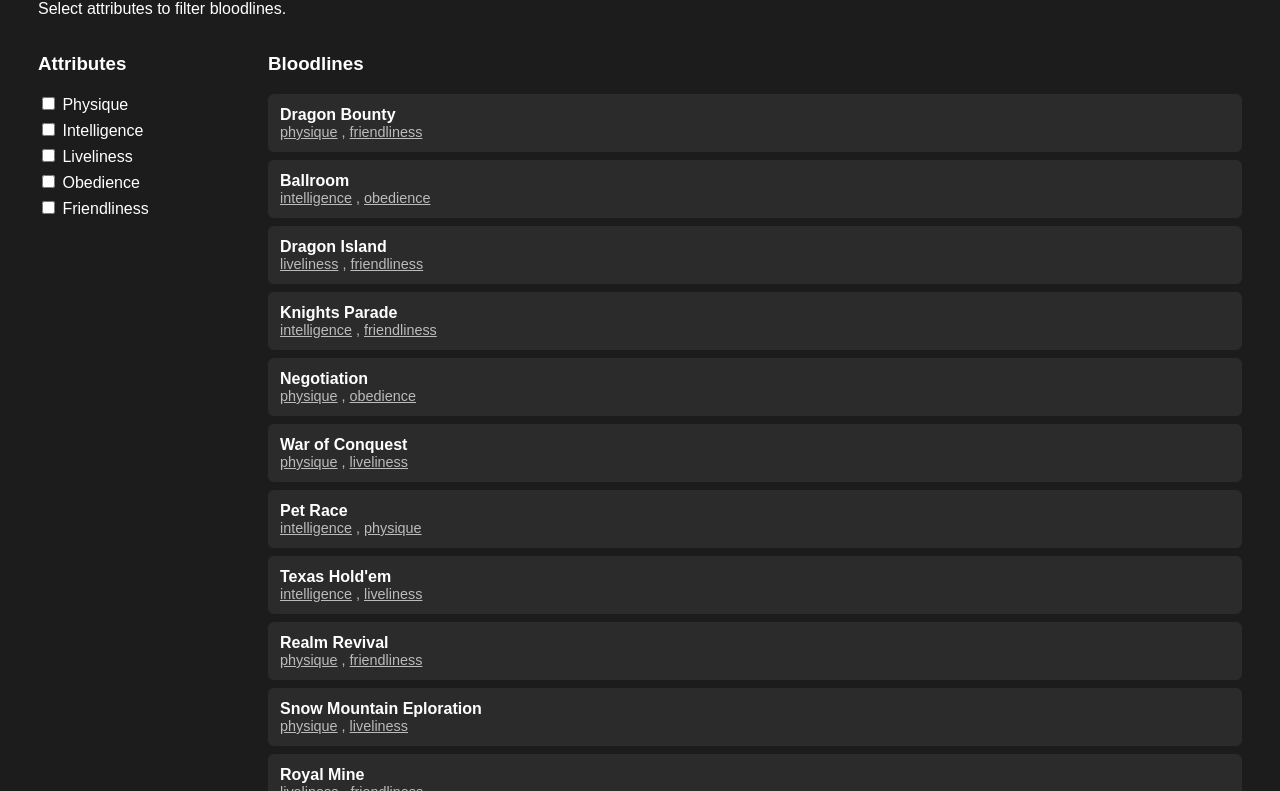
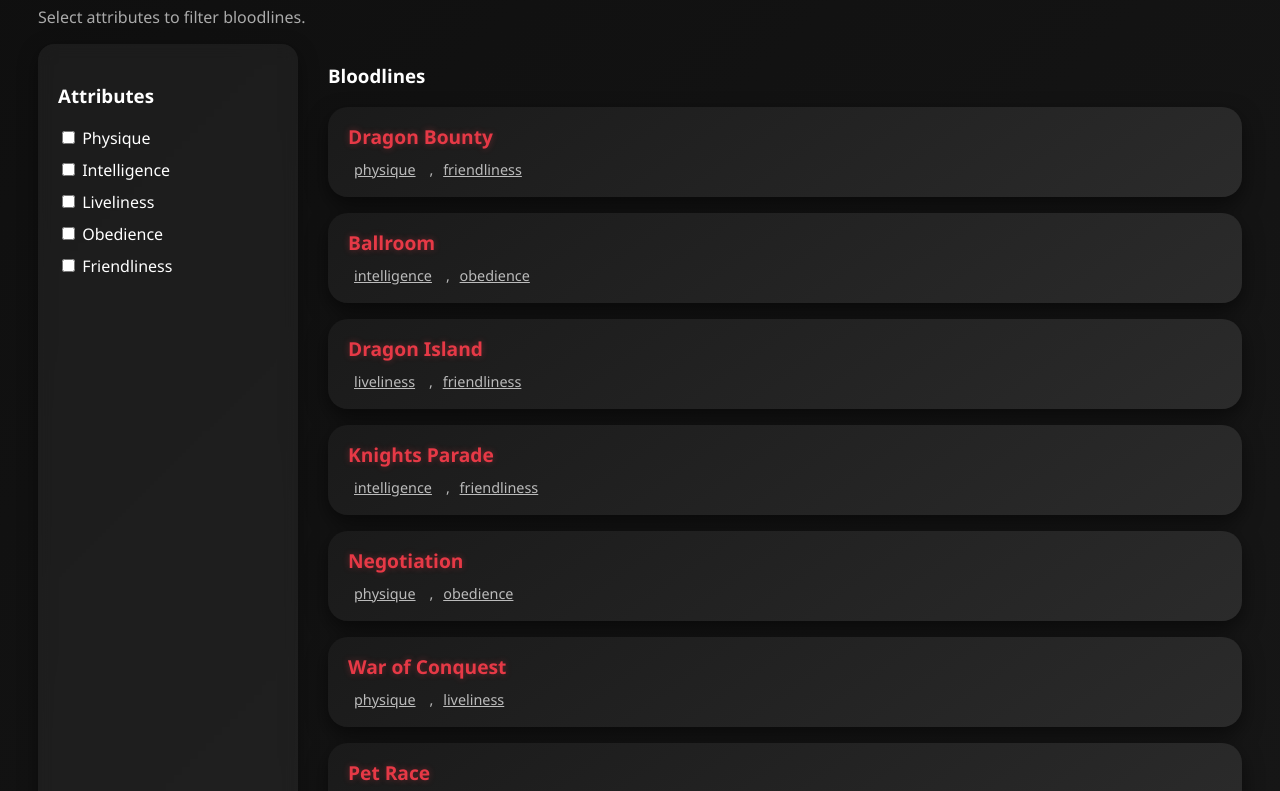
Before and after one commit to LAtreide/kc_bloodlines, a plain HTML site: page index.html in a window 1280 px wide. Shown: the part 96-887 px from the top of the page. Drawn offline with Linux system fonts and the light colour scheme.

Commit message:
Enhance styles and improve card animations

```diff
--- a/index.html
+++ b/index.html
@@ -4,44 +4,117 @@
 <meta charset="UTF-8">
 <title>Bloodline Attribute Finder</title>
 <style>
+/* ----------------- Base ----------------- */
 body {
-    font-family: Arial, sans-serif;
-    background: #1c1c1c;
+    font-family: 'Segoe UI', Tahoma, Geneva, Verdana, sans-serif;
+    background: linear-gradient(135deg, #0f0f0f, #1c1c1c);
     color: #fff;
     padding: 30px;
+    overflow-x: hidden;
 }
+
 h1 {
     margin-top: 0;
+    font-weight: 700;
+    font-size: 2em;
+    color: #e63946; /* rojo oscuro elegante */
+    text-shadow: 0 0 8px #e6394666;
 }
+
+p {
+    color: #aaa;
+}
+
+/* ----------------- Layout ----------------- */
 .container {
     display: flex;
     gap: 30px;
+    flex-wrap: wrap;
 }
+
 .filters {
-    min-width: 200px;
+    min-width: 220px;
+    background: rgba(255,255,255,0.05);
+    padding: 20px;
+    border-radius: 16px;
+    box-shadow: 0 6px 20px rgba(0,0,0,0.4);
+    backdrop-filter: blur(8px);
+    transition: all 0.3s;
 }
+
 label {
     display: block;
-    margin: 6px 0;
+    margin: 10px 0;
     cursor: pointer;
+    font-weight: 500;
+    transition: color 0.3s;
 }
+label:hover {
+    color: #e63946;
+}
+
 .results {
     flex-grow: 1;
+    min-width: 300px;
 }
+
+/* ----------------- Cards ----------------- */
 .card {
-    background: #2b2b2b;
-    padding: 12px;
-    border-radius: 6px;
-    margin-bottom: 8px;
+    background: linear-gradient(145deg, #1a1a1a, #2b2b2b);
+    padding: 16px 20px;
+    border-radius: 20px;
+    margin-bottom: 16px;
+    box-shadow: 0 8px 20px rgba(0,0,0,0.5);
+    transition: transform 0.4s, box-shadow 0.4s, opacity 0.4s;
+    opacity: 0;
+    transform: translateY(20px);
 }
+.card.show {
+    opacity: 1;
+    transform: translateY(0);
+}
+.card:hover {
+    transform: translateY(-8px) scale(1.02);
+    box-shadow: 0 12px 28px rgba(0,0,0,0.7);
+    background: linear-gradient(145deg, #2b2b2b, #3c3c3c);
+}
+
+.card strong {
+    font-size: 1.2em;
+    color: #e63946;
+    text-shadow: 0 0 6px #e6394666;
+}
+
+/* ----------------- Attributes ----------------- */
 .attributes {
     font-size: 0.9em;
     color: #bbb;
+    margin-top: 8px;
 }
+
 .attributes .attr {
     cursor: pointer;
     text-decoration: underline;
-    margin-right: 4px;
+    margin-right: 8px;
+    display: inline-block;
+    padding: 2px 6px;
+    border-radius: 6px;
+    transition: all 0.3s;
+}
+.attributes .attr:hover {
+    background: #e6394622;
+    color: #e63946;
+    transform: scale(1.2);
+}
+.attributes .attr.active {
+    background: #e6394644;
+    color: #e63946;
+}
+
+/* ----------------- Animation ----------------- */
+@keyframes fadeSlideUp {
+    0% {opacity:0; transform: translateY(20px);}
+    100% {opacity:1; transform: translateY(0);}
 }
 </style>
 </head>
@@ -120,24 +193,29 @@ function display(list) {
     return;
   }
 
-  list.forEach(b => {
+  list.forEach((b, i) => {
     const div = document.createElement("div");
     div.className = "card";
 
     const attrs = b.attributes.map(attr => `<span class="attr" data-attr="${attr}">${attr}</span>`).join(", ");
     div.innerHTML = `<strong>${b.name}</strong><div class="attributes">${attrs}</div>`;
     results.appendChild(div);
+
+    setTimeout(() => div.classList.add('show'), i * 50);
   });
 
-  // Agregar evento a cada atributo clicable
   const attrSpans = results.querySelectorAll(".attr");
   attrSpans.forEach(span => {
+    span.classList.remove("active");
+    const cb = document.querySelector(`input[type=checkbox][value="${span.dataset.attr}"]`);
+    if(cb.checked) span.classList.add("active");
+
     span.addEventListener("click", () => {
       const attr = span.dataset.attr;
       const cb = document.querySelector(`input[type=checkbox][value="${attr}"]`);
       if(cb) {
-        cb.checked = !cb.checked; // alternar checkbox
-        filter(); // actualizar lista
+        cb.checked = !cb.checked;
+        filter();
       }
     });
   });
@@ -145,7 +223,7 @@ function display(list) {
 
 // mostrar todas al inicio
 display(bloodlines);
+</script>
 
-</script>
 </body>
 </html>
```
